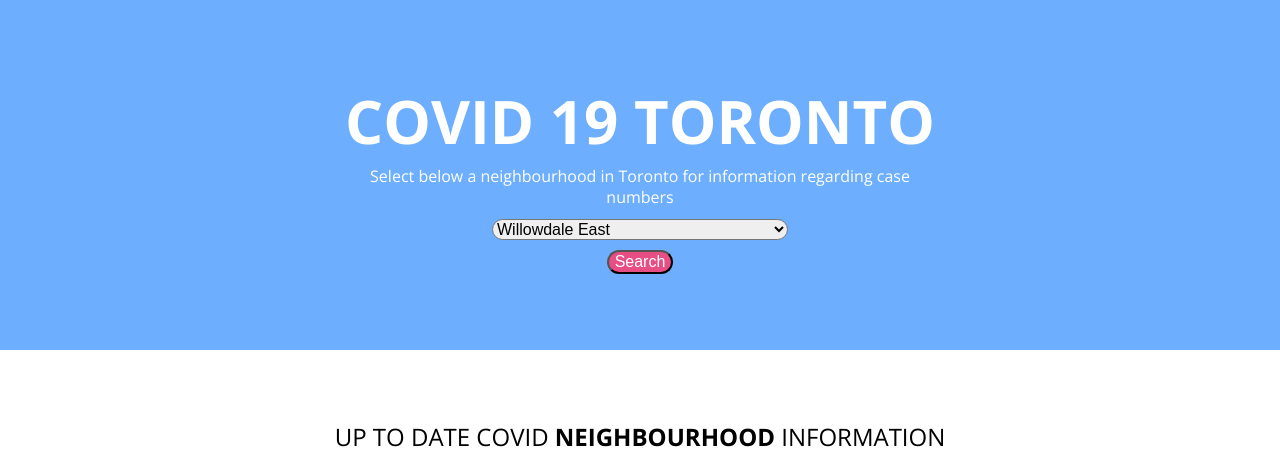
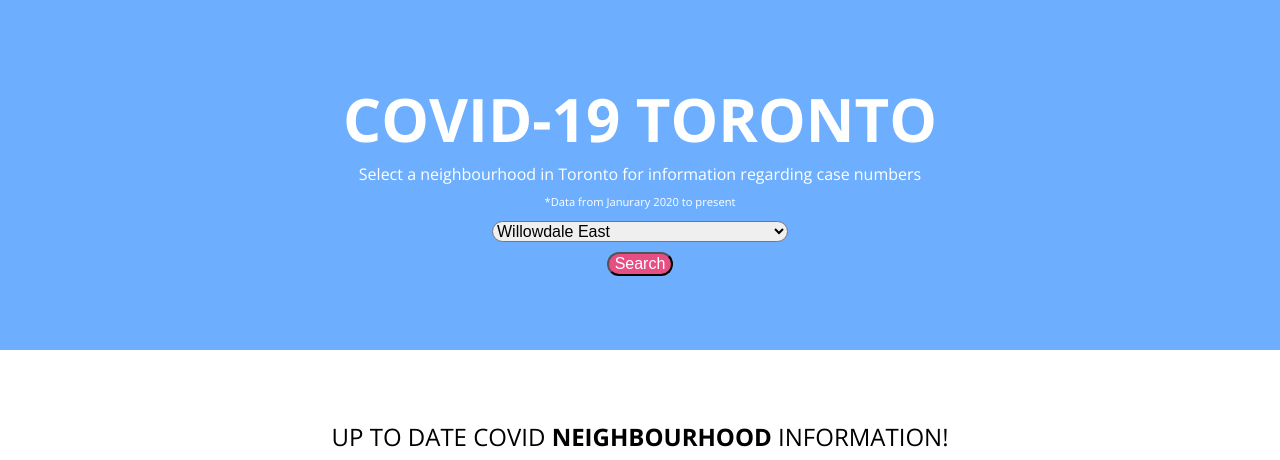
Before and after one commit to ykay220/Covid19-torontocaseApi, a PHP site: page / in a window 1280 px wide. Shown: the top 460 px of the page. Run offline with PHP 8.4, Linux system fonts and the light colour scheme.

Commit message:
commit style changes/source

```diff
--- a/index.html
+++ b/index.html
@@ -18,8 +18,9 @@
 
         <div class="first-section">
             <div class ="content-wrapper">
-                <h1>COVID 19 TORONTO </h1>
-                <p>Select below a neighbourhood in Toronto for information regarding case numbers</p>
+                <h1>COVID-19 TORONTO </h1>
+                <p>Select a neighbourhood in Toronto for information regarding case numbers</p>
+                <p id="source-tag">*Data from Janurary 2020 to present</p>
                 <select name=""  id="neighbourhood-select">
                 </select><button>Search</button>
                  </div>
@@ -28,7 +29,7 @@
 
         <div class ="second-section">
             <div class="title-wrapper">
-                <h2>Up to date covid <strong>Neighbourhood</strong> Information</h2>
+                <h2>Up to date covid <strong>Neighbourhood</strong> Information!</h2>
             </div>
             <div class ="blockcontent-wrapper">
                 <div class="block-content">
--- a/style.css
+++ b/style.css
@@ -163,6 +163,11 @@ span {
   color: #e74e84;
 }
 
+#source-tag {
+  font-weight: 300;
+  font-size: 0.7rem;
+}
+
 @media only screen and (max-width: 768px) {
   .content-wrapper {
     width: 100%;
```
